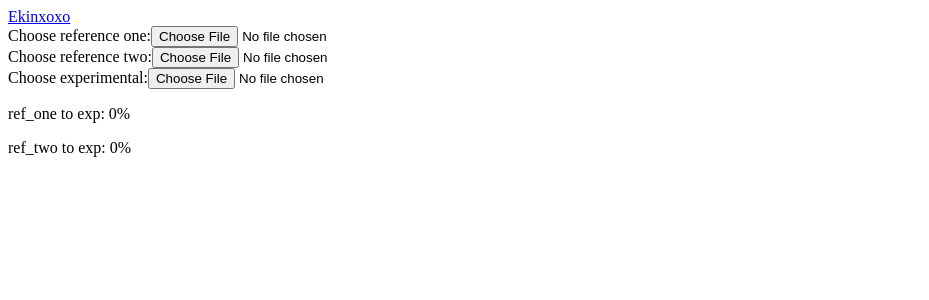
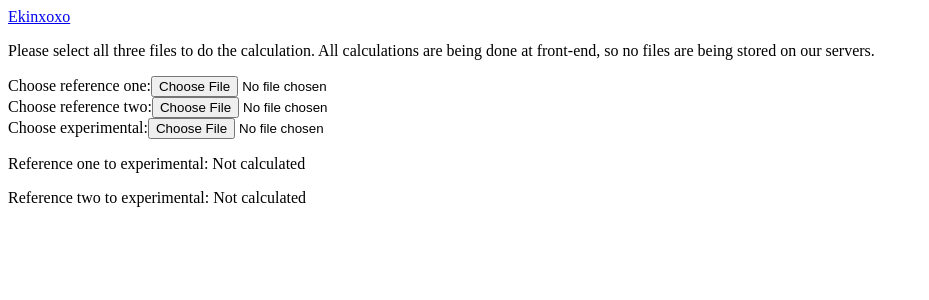
Before and after one commit to aesisify/ekinxoxo, a Vue app: page / in a window 1280 px wide. Shown: the top 300 px of the page, without its empty margins (0-929 px from the left). Built offline with nearby package versions, Linux system fonts and the light colour scheme; what vue-json-viewer would draw is missing.

Commit message:
display fixes

```diff
--- a/src/views/HomeView.vue
+++ b/src/views/HomeView.vue
@@ -1,5 +1,8 @@
 <template>
   <main>
+    <p>
+      Please select all three files to do the calculation. All calculations are being done at front-end, so no files are being stored on our servers.
+    </p>
     <div>
       <label for="ref_one">Choose reference one:</label>
       <input type="file" id="ref_one" name="ref_one"
@@ -16,10 +19,10 @@
     </div>
     <div>
       <p>
-        ref_one to exp: {{ this.ref_one_corr * 100 }}%
+        Reference one to experimental: {{ this.ref_one_corr || "Not calculated" }}
       </p>
       <p>
-        ref_two to exp: {{ this.ref_two_corr * 100 }}%
+        Reference two to experimental: {{ this.ref_two_corr || "Not calculated" }}
       </p>
     </div>
   </main>
```
